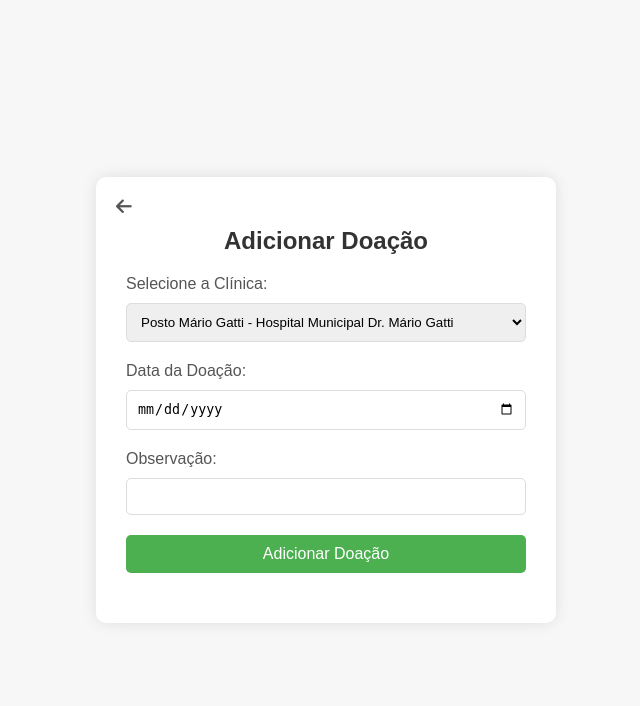
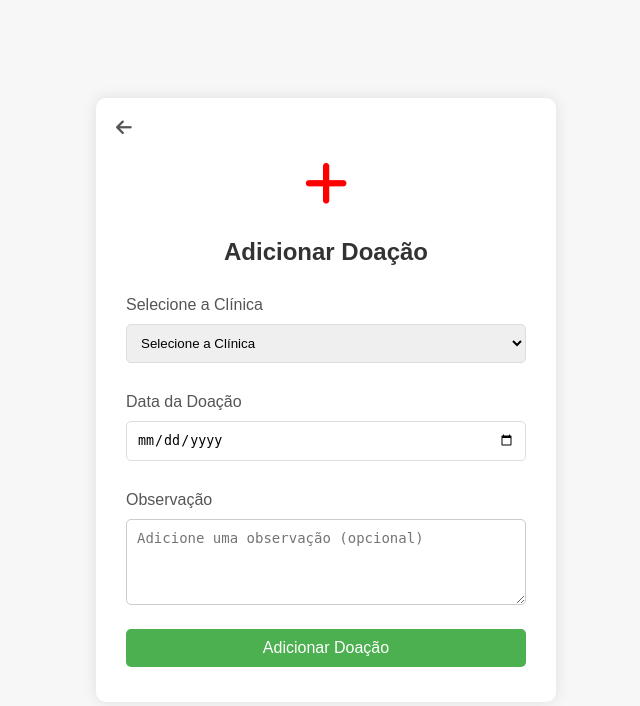
Before and after one commit to RafaMazoliniF/DoaSangue, a Flask app: page /add_donation in a window 1280 px wide. Shown: the top 706 px of the page, without its empty margins (314-954 px from the left). Run offline with Flask 3, Linux system fonts and the light colour scheme; data comes from the database, SQL or seed files in the repository.

Commit message:
SPRINT_3

```diff
--- a/app.py
+++ b/app.py
@@ -47,6 +47,7 @@ def register():
         password = request.form['password']
         email = request.form['email']
         dob = request.form['dob']
+        conf_password = request.form['conf_password']
 
         dob_day = int(dob[:2])
         dob_month = int(dob[3:5])
@@ -62,16 +63,25 @@ def register():
         else:
             valid_dob = False
 
+        if password == conf_password:
+            valid_password = True
+        else:
+            valid_password = False
+
         if full_name and password and email and dob:
             if valid_dob == True:
-                c.execute("SELECT * FROM users WHERE full_name=? AND email=? AND password=? AND dob=?", (full_name, email, password, dob))
-                if c.fetchone() is not None:
-                    error_user = "Usuário já existe!"
+                if valid_password == True:
+                    c.execute("SELECT * FROM users WHERE full_name=? AND email=? AND password=? AND dob=?", (full_name, email, password, dob))
+                    if c.fetchone() is not None:
+                        error_user = "Usuário já existe!"
+                    else:
+                        c.execute("INSERT INTO users VALUES (?,?,?,?,?)", (None, full_name, password, email, dob))
+                        con.commit()
+                        success_message = "Cadastro realizado com sucesso!"
+                        return render_template('register.html', success_message=success_message)
                 else:
-                    c.execute("INSERT INTO users VALUES (?,?,?,?,?)", (None, full_name, password, email, dob))
-                    con.commit()
-                    success_message = "Cadastro realizado com sucesso!"
-                    return render_template('register.html', success_message=success_message)
+                    error_password = "Senhas precisam ser iguais!"
+                    return render_template('register.html', error_password=error_password)
             else:
                 error_dob = "Data de nascimento inválida!"
                 return render_template('register.html', error_dob=error_dob)
--- a/templates/add_donation.html
+++ b/templates/add_donation.html
@@ -25,6 +25,7 @@
             max-width: 400px;
             width: 100%;
             position: relative;
+            text-align: center;
         }
 
         h2 {
@@ -64,6 +65,7 @@
             color: green;
             text-align: center;
             margin-bottom: 20px;
+            margin-top: 10px;
         }
 
         .error-message {
@@ -89,6 +91,22 @@
         .back-button:hover {
             color: #2c2c2c;
         }
+
+        textarea {
+            width: 100%;
+            padding: 10px;
+            border: 1px solid #ccc;
+            border-radius: 5px;
+            font-size: 14px;
+            box-sizing: border-box;
+            margin-bottom: 20px;
+        }
+
+        .icon {
+            font-size: 50px;
+            color: red;
+            margin-bottom: 10px;
+        }
     </style>
 </head>
 <body>
@@ -96,27 +114,25 @@
         <a href="{{ url_for('profile', full_name=session['full_name']) }}" class="back-button">
             <i class="fas fa-arrow-left"></i>
         </a>
+        <i style="margin-top: 30px" class="fas fa-plus icon"></i>
         <h2>Adicionar Doação</h2>
 
-        {% if success_message %}
-            <p class="success-message">{{ success_message }}</p>
-        {% endif %}
-
         <form method="POST" action="">
-            <label for="clinica">Selecione a Clínica:</label>
+            <label for="clinica" style="margin-top: 30px; text-align: left">Selecione a Clínica</label>
             <select id="clinica" name="clinica" required>
+                <option value="" disabled selected>Selecione a Clínica</option>
                 {% for clinica in clinicas %}
                     <option value="{{ clinica[0] }}">{{ clinica[0] }}</option>
                 {% endfor %}
             </select>
 
-            <label for="data">Data da Doação:</label>
+            <label for="data" style="margin-top: 10px; text-align: left">Data da Doação</label>
             <input type="date" id="data" name="data" required>
 
-            <label for="observacao">Observação:</label>
-            <input type="text" id="observacao" name="observacao">
+            <label for="observacao" style="display: block; text-align: left; margin-top: 10px;">Observação</label>
+            <textarea id="observacao" name="observacao" rows="4" placeholder="Adicione uma observação (opcional)"></textarea>
 
-            <button type="submit">Adicionar Doação</button>
+            <button type="submit" style="margin-bottom: 5px";>Adicionar Doação</button>
             {% if success_message %}
                 <div class="success">{{ success_message }}</div>
                 <script>
```
Also changed, not shown: templates/edit_donation.html (+25 -4 lines), templates/historic.html (+6 -1 lines), templates/profile.html (+6 -3 lines), templates/register.html (+10 -4 lines).
